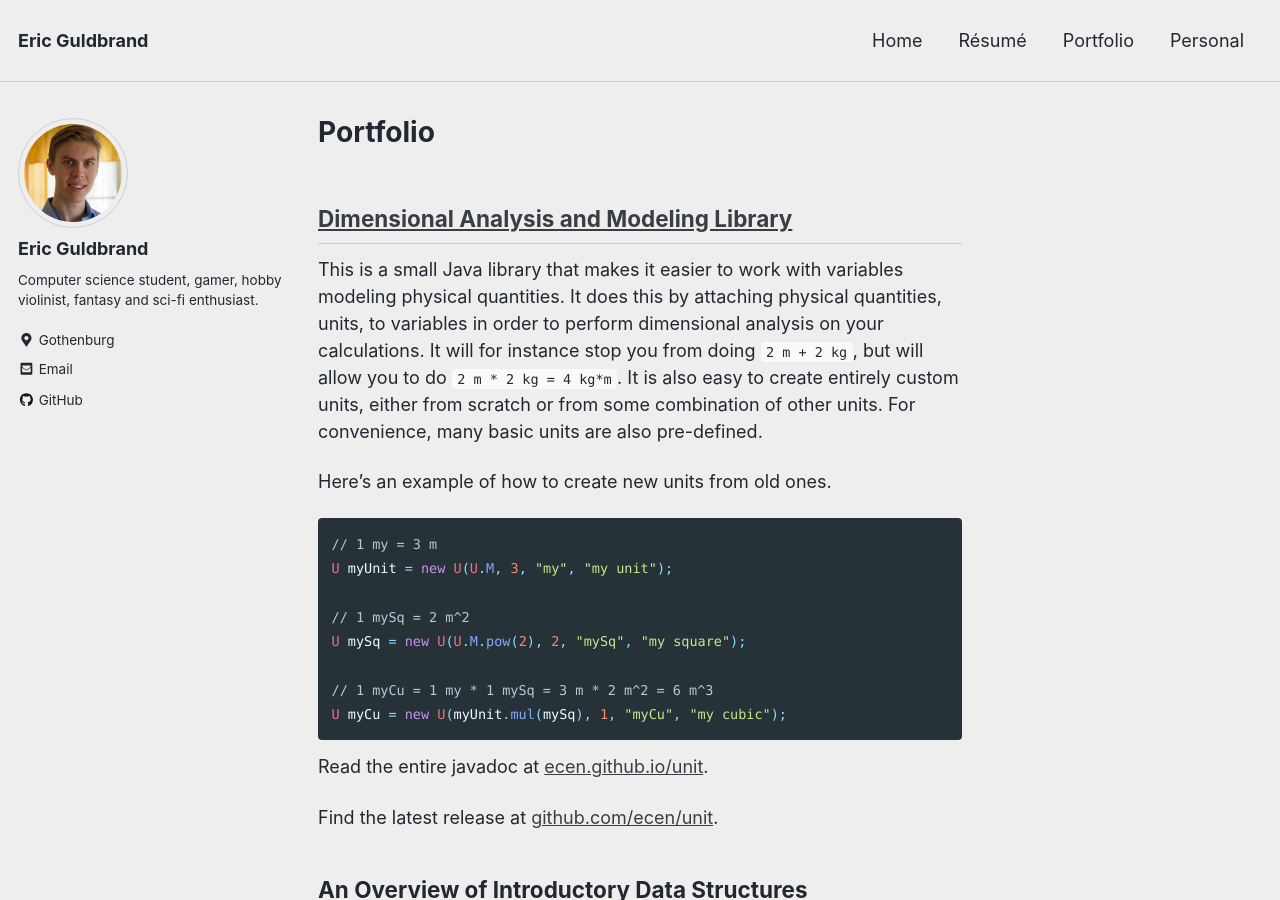
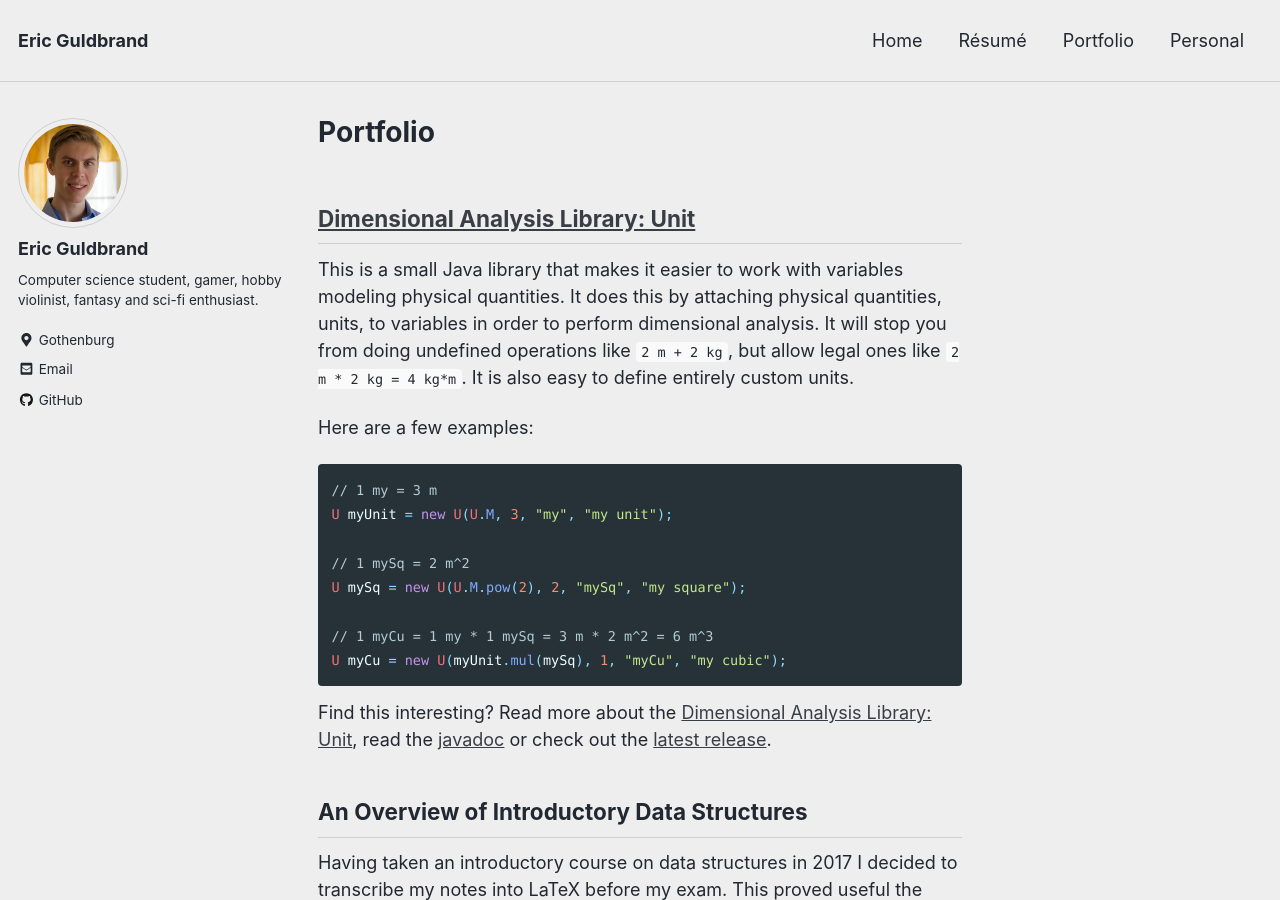
Before and after one commit to ecen/ecen.github.io, a Jekyll site: the page built from _pages/portfolio.md, in a window 1280 px wide and 900 px high. Built offline with Jekyll 4.4.1, drawn with Linux system fonts in a browser that asks for light colours; nearby versions of some CDN libraries.

Commit message:
Made unit portfolio entry more in-line with the dedicated page.

````diff
--- a/_pages/portfolio.md
+++ b/_pages/portfolio.md
@@ -4,10 +4,10 @@ author_profile: true
 permalink: /portfolio/
 ---
 
-## [Dimensional Analysis and Modeling Library](unit/)
-This is a small Java library that makes it easier to work with variables modeling physical quantities. It does this by attaching physical quantities, units, to variables in order to perform dimensional analysis on your calculations. It will for instance stop you from doing `2 m + 2 kg`, but will allow you to do `2 m * 2 kg = 4 kg*m`. It is also easy to create entirely custom units, either from scratch or from some combination of other units. For convenience, many basic units are also pre-defined.
+## [Dimensional Analysis Library: Unit](unit/)
+This is a small Java library that makes it easier to work with variables modeling physical quantities. It does this by attaching physical quantities, units, to variables in order to perform dimensional analysis. It will stop you from doing undefined operations like `2 m + 2 kg`, but allow legal ones like `2 m * 2 kg = 4 kg*m`. It is also easy to define entirely custom units.
 
-Here's an example of how to create new units from old ones.
+Here are a few examples:
 ```java
 // 1 my = 3 m
 U myUnit = new U(U.M, 3, "my", "my unit");
@@ -19,9 +19,7 @@ U mySq = new U(U.M.pow(2), 2, "mySq", "my square");
 U myCu = new U(myUnit.mul(mySq), 1, "myCu", "my cubic");
 ```
 
-Read the entire javadoc at [ecen.github.io/unit](https://ecen.github.io/unit/).
-
-Find the latest release at [github.com/ecen/unit](https://github.com/ecen/unit/).
+Find this interesting? Read more about the [Dimensional Analysis Library: Unit](https://ecen.github.io/portfolio/unit/), read the [javadoc](https://ecen.github.io/unit/) or check out the [latest release](https://github.com/ecen/unit/).
 
 ## An Overview of Introductory Data Structures
 Having taken an introductory course on data structures in 2017 I decided to transcribe my notes into LaTeX before my exam. This proved useful the following year when a good friend of mine took the same course. I asked my friend if he would care to see if he found my notes useful and if so, if there was anything I had missed. There was and we decided to put some time in writing up and summarizing as much as we could of the course.
````
Also changed, not shown: _pages/unit.md (+1 -1 lines).
